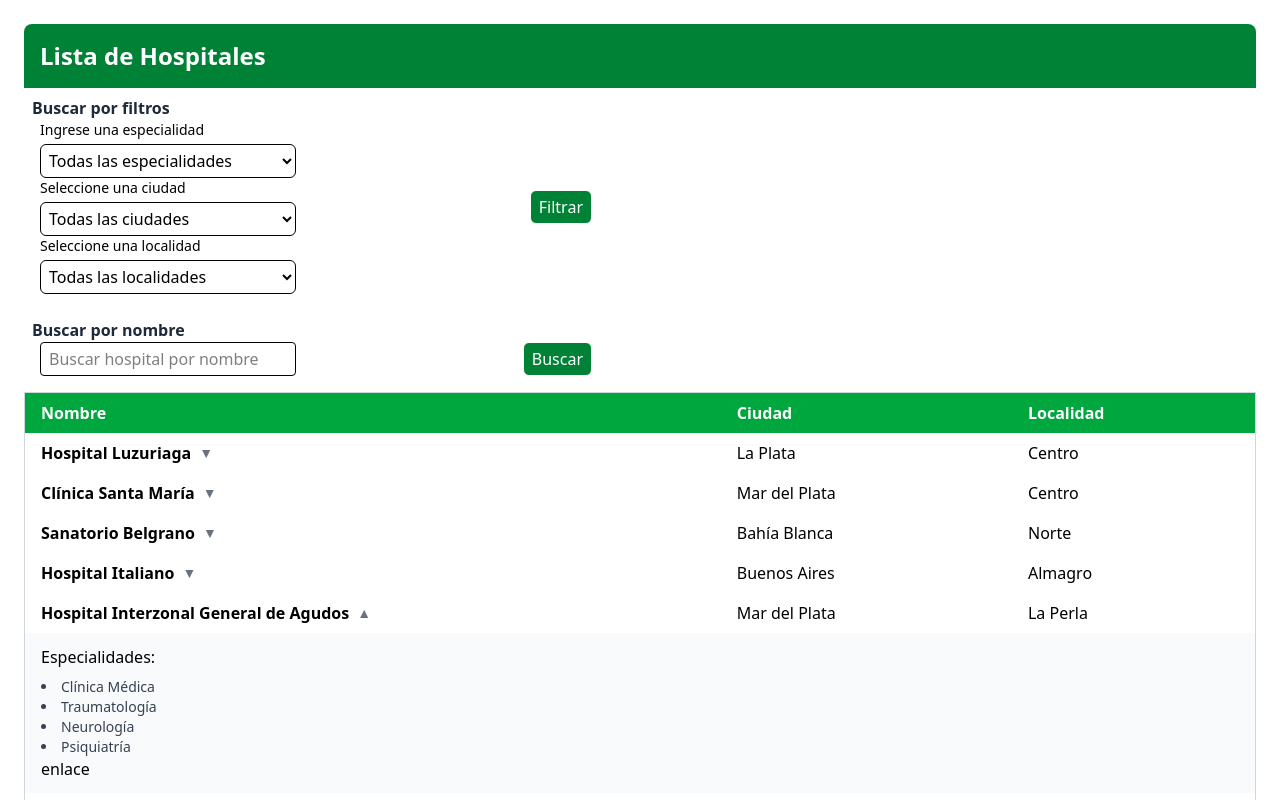
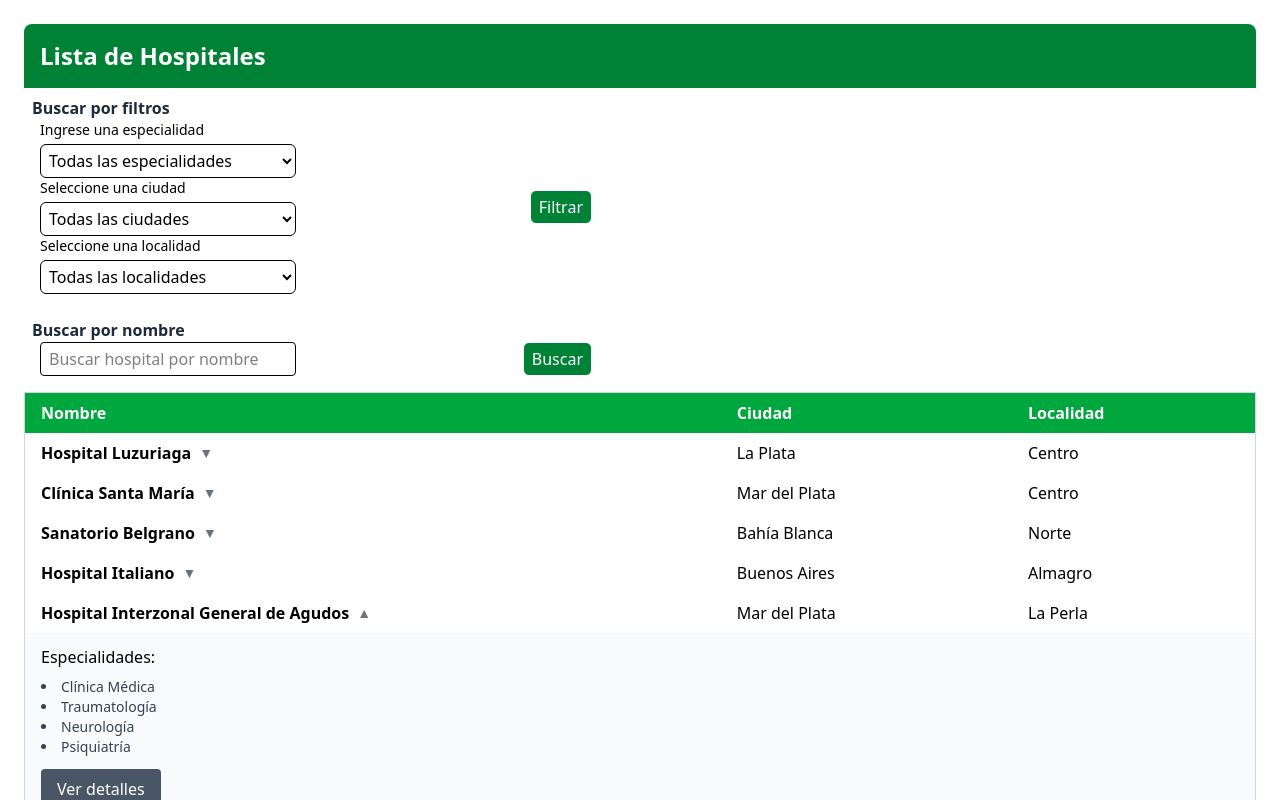
Before and after one commit to Guzman5825/frontEnd-directorioDeHospitalesGBA, a React (Vite) app: page /hospitales in a window 1280 px wide. Both pictures are taken after a click on the element 640 px from the left and 613 px from the top of the page. Shown: the top 800 px of the page. Built offline with nearby package versions, Linux system fonts and the light colour scheme.

Commit message:
cambios en el formato de enlace

```diff
--- a/src/componentes/HospitalRow.jsx
+++ b/src/componentes/HospitalRow.jsx
@@ -32,7 +32,12 @@ export default function HospitalRow({ nombre, ubicacion, especialidades }) {
 
               }
             </ul>
-            <Link to={`/hospitales/${nombre}`}>enlace</Link>
+            <Link
+              to={`/hospitales/${nombre}`}
+              className="inline-block mt-3 px-4 py-2 bg-gray-600 text-white rounded hover:bg-green-700 transition"
+            >
+              Ver detalles
+            </Link>
           </td>
         </tr>
       )}
```
